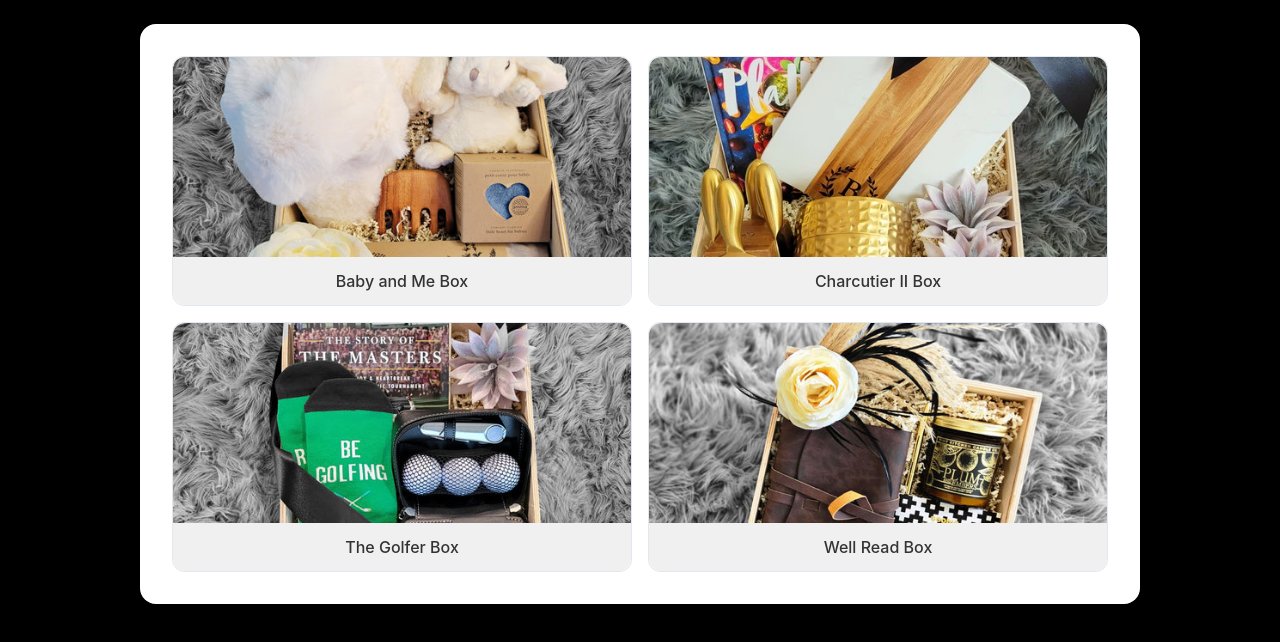
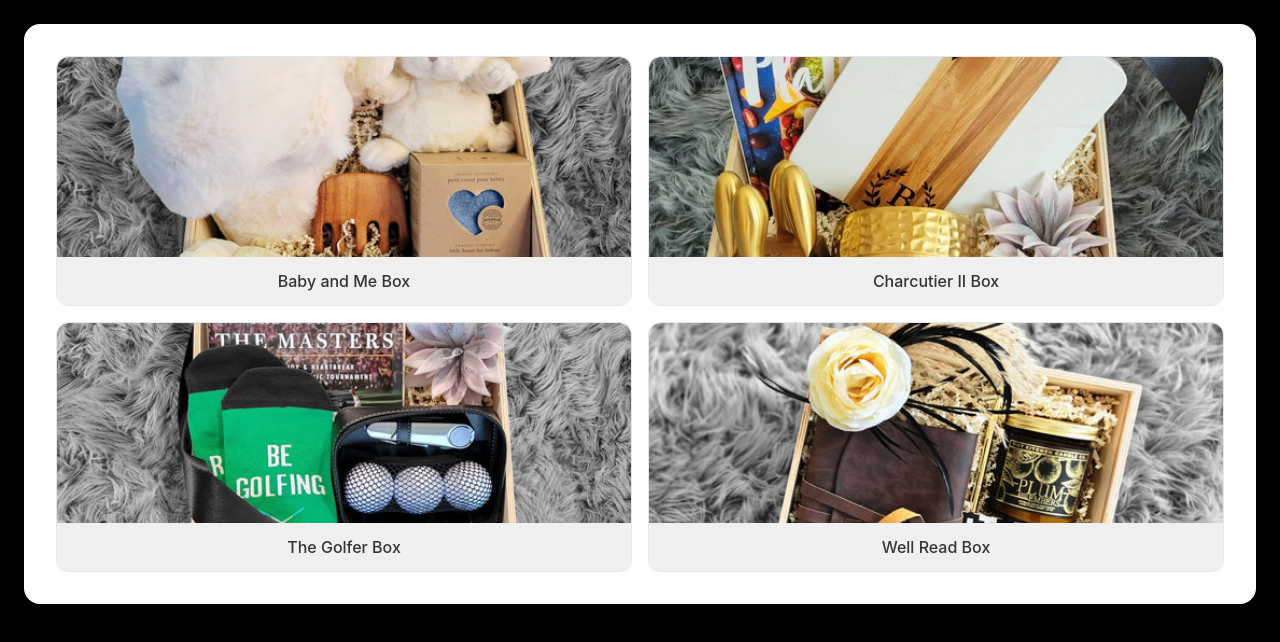
Before and after one commit to dvaughan111/Boxx-Options, a plain HTML site: page index.html in a window 1280 px wide. Drawn offline with nearby package versions, Linux system fonts and the light colour scheme.

Commit message:
Update index.html

```diff
--- a/index.html
+++ b/index.html
@@ -12,7 +12,7 @@
             font-family: 'Inter', sans-serif; /* Using Inter font for a modern look */
             background-color: #000000; /* True black background */
             display: flex;
-            justify-content: center;
+            justify-content: center; /* Center content horizontally */
             align-items: flex-start; /* Align to start to prevent excessive vertical centering */
             min-height: 100vh;
             margin: 0;
@@ -24,8 +24,8 @@
             border-radius: 1rem; /* Rounded corners */
             box-shadow: 0 4px 12px rgba(0, 0, 0, 0.1); /* Soft shadow */
             padding: 2rem;
-            width: 100%;
-            max-width: 1000px; /* Max width for better readability on large screens */
+            width: 100%; /* Allow to fill available width */
+            /* Removed max-width to allow it to stretch to iframe width */
             text-align: center;
         }
         .image-card {
```
